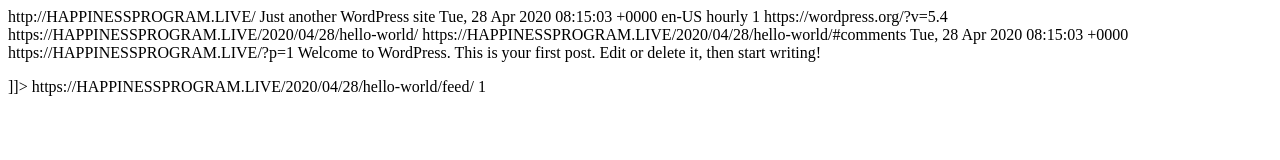
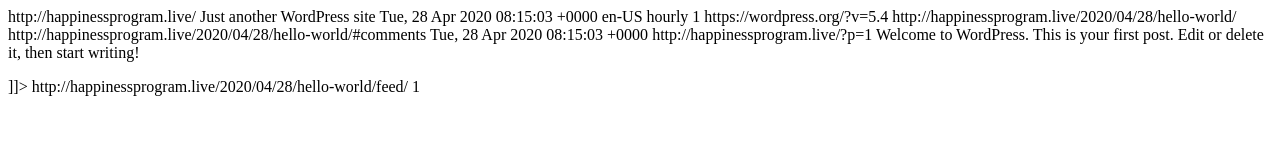
Before and after one commit to Sanket24M/megahp, a plain HTML site: page category/uncategorized/feed/index.html in a window 1280 px wide. Drawn offline with Linux system fonts and the light colour scheme.

Commit message:
WP2Static UPDATE category/uncategorized/feed/index.html

```diff
--- a/category/uncategorized/feed/index.html
+++ b/category/uncategorized/feed/index.html
@@ -9,8 +9,8 @@
 
 <channel>
 	<title>Uncategorized &#8211; Mega Happiness Program</title>
-	<atom:link href="https://HAPPINESSPROGRAM.LIVE/category/uncategorized/feed/" rel="self" type="application/rss+xml" />
-	<link>http://HAPPINESSPROGRAM.LIVE/</link>
+	<atom:link href="http://happinessprogram.live/category/uncategorized/feed/" rel="self" type="application/rss+xml" />
+	<link>http://happinessprogram.live/</link>
 	<description>Just another WordPress site</description>
 	<lastBuildDate>Tue, 28 Apr 2020 08:15:03 +0000</lastBuildDate>
 	<language>en-US</language>
@@ -21,20 +21,20 @@
 	<generator>https://wordpress.org/?v=5.4</generator>
 	<item>
 		<title>Hello world!</title>
-		<link>https://HAPPINESSPROGRAM.LIVE/2020/04/28/hello-world/</link>
-					<comments>https://HAPPINESSPROGRAM.LIVE/2020/04/28/hello-world/#comments</comments>
+		<link>http://happinessprogram.live/2020/04/28/hello-world/</link>
+					<comments>http://happinessprogram.live/2020/04/28/hello-world/#comments</comments>
 
 		<dc:creator><![CDATA[MegaHp7021]]></dc:creator>
 		<pubDate>Tue, 28 Apr 2020 08:15:03 +0000</pubDate>
 				<category><![CDATA[Uncategorized]]></category>
-		<guid isPermaLink="false">https://HAPPINESSPROGRAM.LIVE/?p=1</guid>
+		<guid isPermaLink="false">http://happinessprogram.live/?p=1</guid>
 
 					<description><![CDATA[Welcome to WordPress. This is your first post. Edit or delete it, then start writing!]]></description>
 										<content:encoded><![CDATA[
 <p>Welcome to WordPress. This is your first post. Edit or delete it, then start writing!</p>
 ]]></content:encoded>
 
-					<wfw:commentRss>https://HAPPINESSPROGRAM.LIVE/2020/04/28/hello-world/feed/</wfw:commentRss>
+					<wfw:commentRss>http://happinessprogram.live/2020/04/28/hello-world/feed/</wfw:commentRss>
 			<slash:comments>1</slash:comments>
 
 
```
